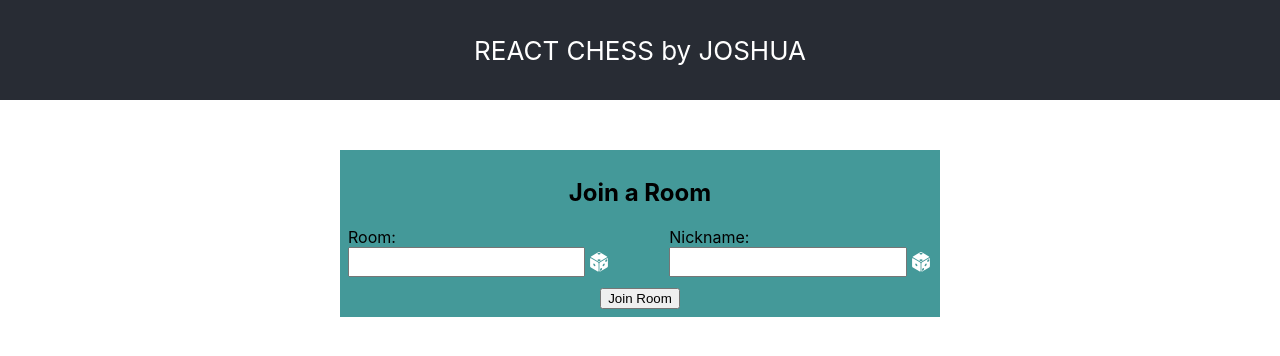
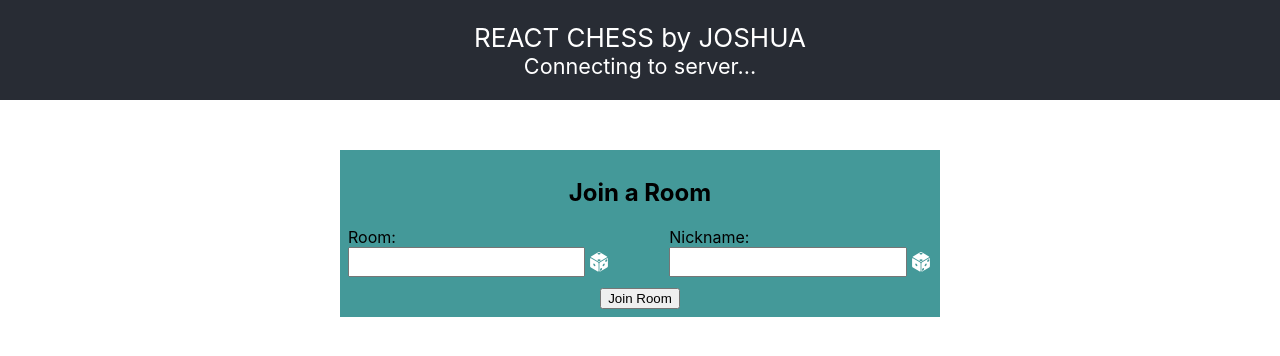
Before and after one commit to joshuacassidygrant/react-chess, a React (Create React App) app: page / in a window 1280 px wide. Shown: the top 356 px of the page. Built offline with nearby package versions, Linux system fonts and the light colour scheme; no server answers.

Commit message:
Connect ping to server

```diff
--- a/src/App.tsx
+++ b/src/App.tsx
@@ -1,16 +1,29 @@
 import * as dotenv from "dotenv"
+import {useEffect, useState} from "react";
 import "./App.css";
 import {Game} from "./components/game";
 import { GameContextProvider } from './components/game-context';
+import {requestConnect} from "./utils/requests";
 
 dotenv.config();
 
 function App() {
 
+  useEffect(() => {
+    requestConnect().then(res => {
+      setServerStatus(res);
+    })
+  }, []);
+  const [serverStatus, setServerStatus] = useState<any>(null);
+
+
   return (
     <div className="App">
       <header className="App-header">
-        REACT CHESS by JOSHUA
+        REACT CHESS by JOSHUA<br/>
+        {
+          !serverStatus && <small>Connecting to server...</small>
+        }
       </header>
       <div className="Main">
         <GameContextProvider>
--- a/src/utils/requests.ts
+++ b/src/utils/requests.ts
@@ -26,6 +26,11 @@ export function sendChat(socket: any, room: string, username: string, message: s
 
 export function changeName(socket: any, room: string, user: User, name: string): void {
     socket.emit("request-namechange", {socket: socket.id, uid: user.id, room, name});
+}
+
+export function requestConnect(): Promise<any> {
+    return fetch(`${bePath}/connect`)
+    .then(res => res.json());
 }
 
 export function requestRandomString(words: number, callback: (str: string) => void): void {
```
